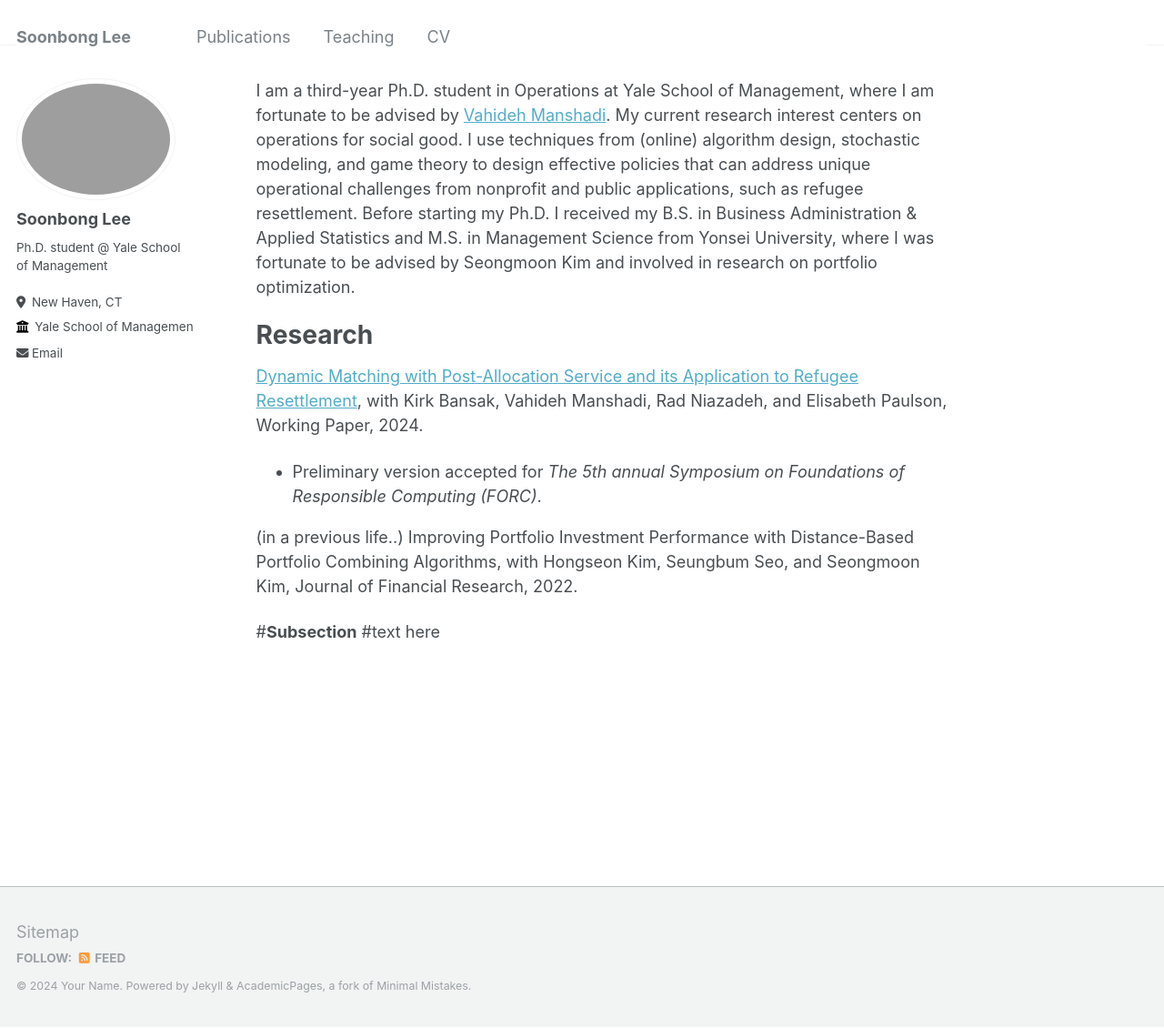
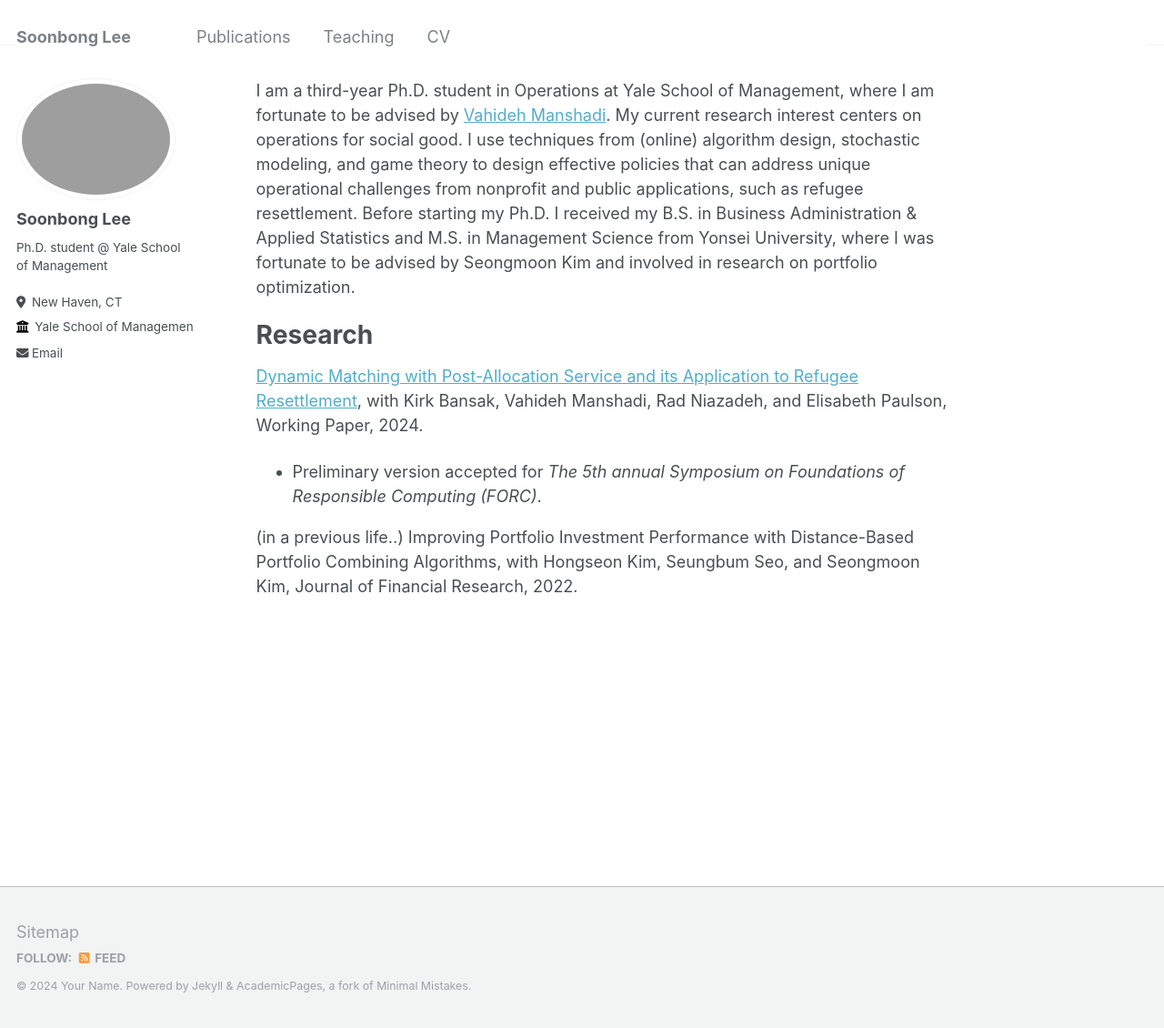
Before and after one commit to soonbong-lee/soonbong-lee.github.io, a Jekyll site: the page built from _pages/about.md, in a window 1280 px wide and 1130 px high. Shown: the whole window at 91% size. Built offline with Jekyll 4.4.1, drawn with Linux system fonts in a browser that asks for light colours.

Commit message:
Update about.md

```diff
--- a/_pages/about.md
+++ b/_pages/about.md
@@ -16,7 +16,3 @@ Research
 - Preliminary version accepted for *The 5th annual Symposium on Foundations of Responsible Computing (FORC)*.
 
 (in a previous life..) Improving Portfolio Investment Performance with Distance-Based Portfolio Combining Algorithms, with Hongseon Kim, Seungbum Seo, and Seongmoon Kim, Journal of Financial Research, 2022.
-
-
-#**Subsection**
-#text here
```
